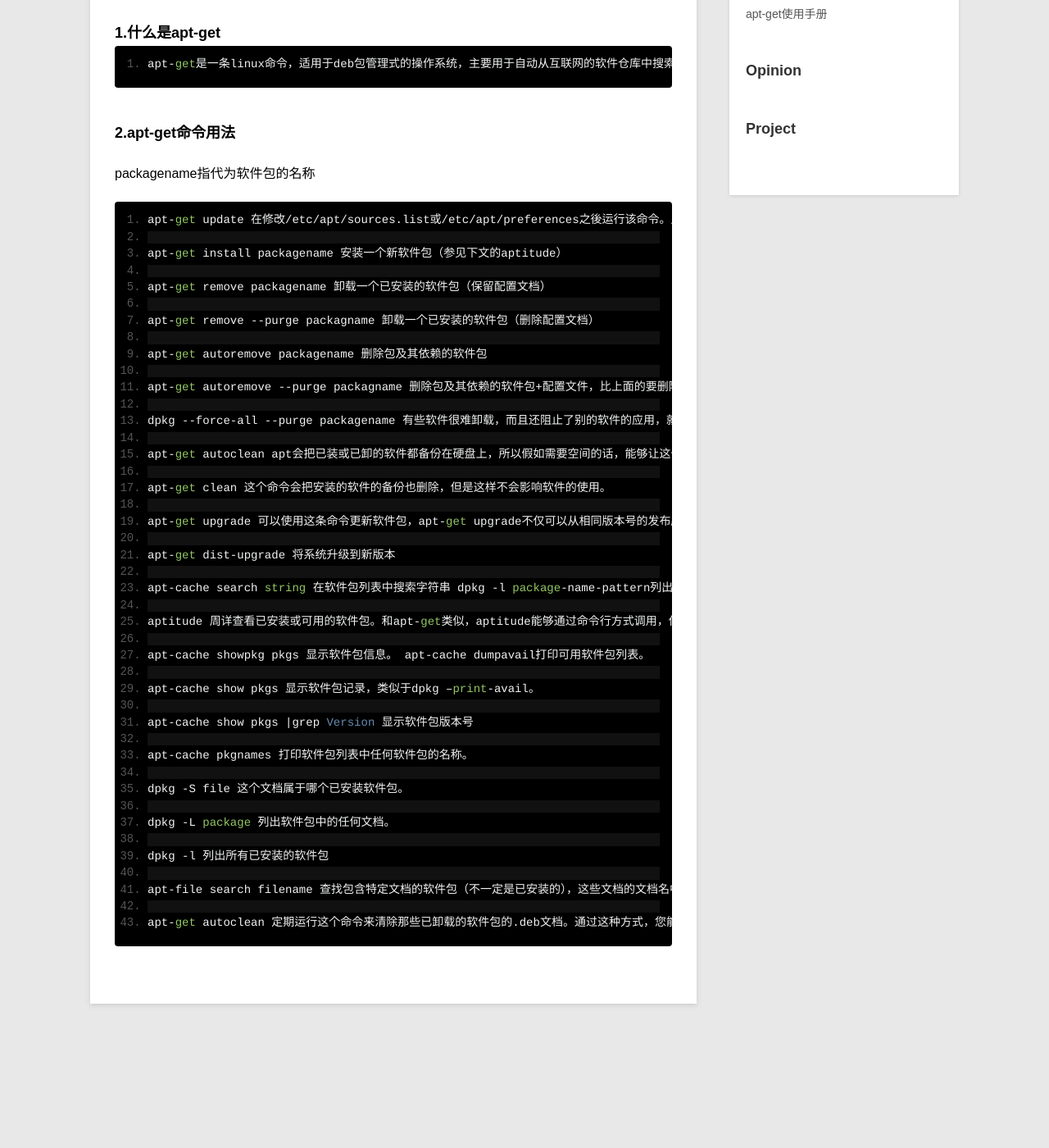
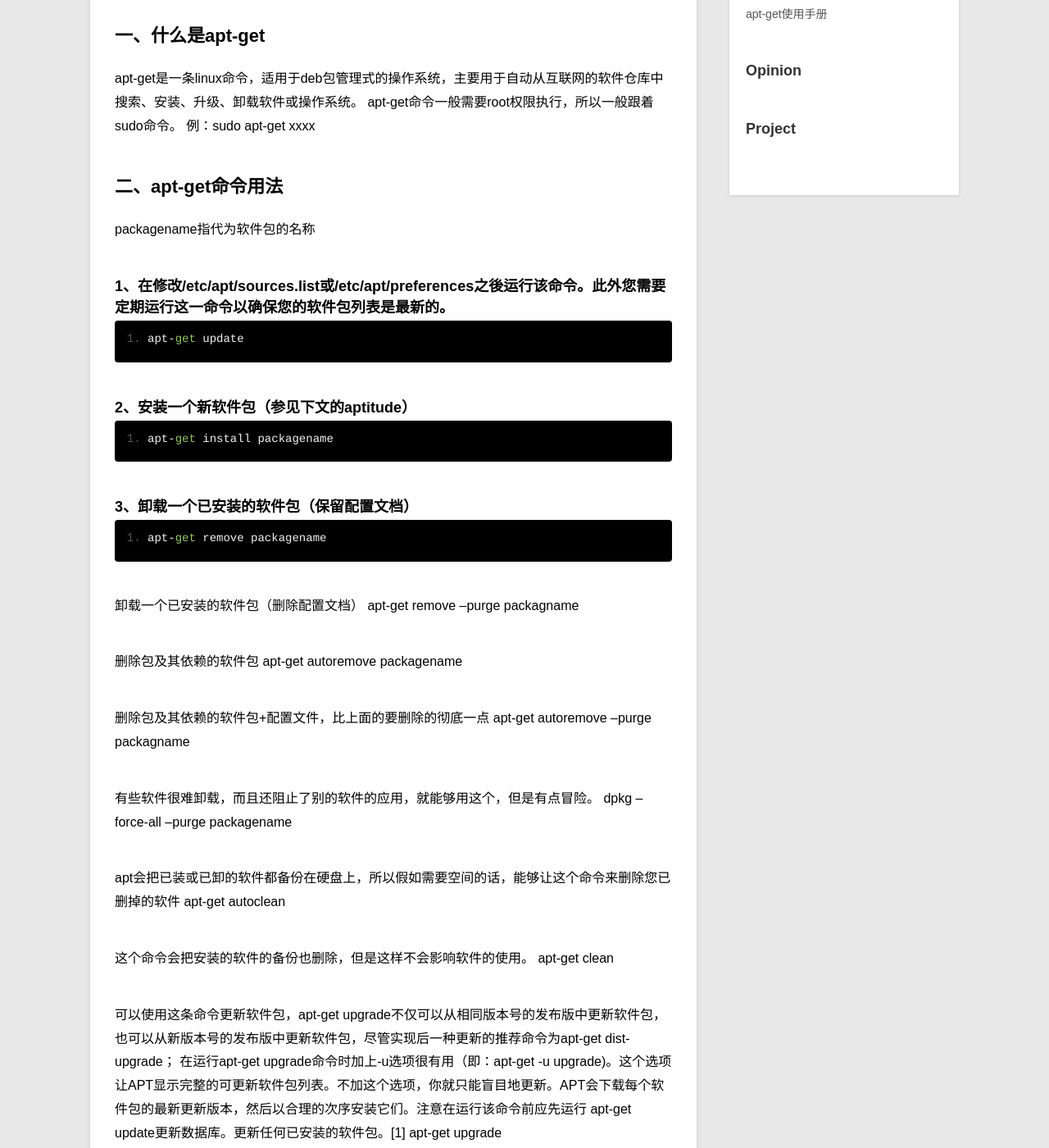
Before and after one commit to appleshan/OnTheWay, a Jekyll site: the page built from _posts/blog/2015-02-26-apt-get.md, in a window 1280 px wide and 1400 px high, scrolled down 254 px. Shown: the whole window at 82% size. Built offline with Jekyll 4.4.1, drawn with Linux system fonts in a browser that asks for light colours; Markdown is read by kramdown in place of the engine named in the settings; before the commit the page ends 1558 px from its top, so only the background shows below that; some of the changed text lies outside the part shown.

Commit message:
文章改为md格式

```diff
--- a/_posts/blog/2015-02-26-apt-get.md
+++ b/_posts/blog/2015-02-26-apt-get.md
@@ -4,80 +4,84 @@ title: apt-get使用手册
 category: blog
 ---
 
-###1.什么是apt-get
-    apt-get是一条linux命令，适用于deb包管理式的操作系统，主要用于自动从互联网的软件仓库中搜索、安装、升级、卸载软件或操作系统。
+##一、什么是apt-get
+apt-get是一条linux命令，适用于deb包管理式的操作系统，主要用于自动从互联网的软件仓库中搜索、安装、升级、卸载软件或操作系统。
 apt-get命令一般需要root权限执行，所以一般跟着sudo命令。
 例：sudo apt-get xxxx
 
-###2.apt-get命令用法
+##二、apt-get命令用法
 packagename指代为软件包的名称
 
+###1、在修改/etc/apt/sources.list或/etc/apt/preferences之後运行该命令。此外您需要定期运行这一命令以确保您的软件包列表是最新的。
     apt-get update
-在修改/etc/apt/sources.list或/etc/apt/preferences之後运行该命令。此外您需要定期运行这一命令以确保您的软件包列表是最新的。
 
+###2、安装一个新软件包（参见下文的aptitude）
     apt-get install packagename
-安装一个新软件包（参见下文的aptitude）
 
+###3、卸载一个已安装的软件包（保留配置文档）
     apt-get remove packagename
-卸载一个已安装的软件包（保留配置文档）
 
+卸载一个已安装的软件包（删除配置文档）
     apt-get remove --purge packagname
-卸载一个已安装的软件包（删除配置文档）
 
+删除包及其依赖的软件包
     apt-get autoremove packagename
-删除包及其依赖的软件包
 
+删除包及其依赖的软件包+配置文件，比上面的要删除的彻底一点
     apt-get autoremove --purge packagname
-删除包及其依赖的软件包+配置文件，比上面的要删除的彻底一点
 
+有些软件很难卸载，而且还阻止了别的软件的应用，就能够用这个，但是有点冒险。
     dpkg --force-all --purge packagename
-有些软件很难卸载，而且还阻止了别的软件的应用，就能够用这个，但是有点冒险。
 
+apt会把已装或已卸的软件都备份在硬盘上，所以假如需要空间的话，能够让这个命令来删除您已删掉的软件
     apt-get autoclean
-apt会把已装或已卸的软件都备份在硬盘上，所以假如需要空间的话，能够让这个命令来删除您已删掉的软件
 
+这个命令会把安装的软件的备份也删除，但是这样不会影响软件的使用。
     apt-get clean
-这个命令会把安装的软件的备份也删除，但是这样不会影响软件的使用。
 
-    apt-get upgrade
 可以使用这条命令更新软件包，apt-get upgrade不仅可以从相同版本号的发布版中更新软件包，也可以从新版本号的发布版中更新软件包，尽管实现后一种更新的推荐命令为apt-get dist-upgrade；
 在运行apt-get upgrade命令时加上-u选项很有用（即：apt-get -u upgrade)。这个选项让APT显示完整的可更新软件包列表。不加这个选项，你就只能盲目地更新。APT会下载每个软件包的最新更新版本，然后以合理的次序安装它们。注意在运行该命令前应先运行 apt-get update更新数据库。更新任何已安装的软件包。[1]
+    apt-get upgrade
 
+将系统升级到新版本
     apt-get dist-upgrade
-将系统升级到新版本
 
+在软件包列表中搜索字符串
     apt-cache search string
-在软件包列表中搜索字符串
-dpkg -l package-name-pattern列出任何和模式相匹配的软件包。假如您不知道软件包的全名，您能够使用“*package-name-pattern*”。
 
-    aptitude
+列出任何和模式相匹配的软件包。假如您不知道软件包的全名，您能够使用“*package-name-pattern*”。
+    dpkg -l package-name-pattern
+
 周详查看已安装或可用的软件包。和apt-get类似，aptitude能够通过命令行方式调用，但仅限于某些命令——最常见的有安装和卸载命令。
 由于aptitude比apt-get了解更多信息，能够说他更适合用来进行安装和卸载。
+    aptitude
 
+显示软件包信息。
     apt-cache showpkg pkgs
-显示软件包信息。
-apt-cache dumpavail打印可用软件包列表。
 
+打印可用软件包列表。
+    apt-cache dumpavail
+
+显示软件包记录，类似于dpkg –print-avail。
     apt-cache show pkgs
-显示软件包记录，类似于dpkg –print-avail。
 
+显示软件包版本号
     apt-cache show pkgs |grep Version
-显示软件包版本号
 
+打印软件包列表中任何软件包的名称。
     apt-cache pkgnames
-打印软件包列表中任何软件包的名称。
 
+这个文档属于哪个已安装软件包。
     dpkg -S file
-这个文档属于哪个已安装软件包。
 
+列出软件包中的任何文档。
     dpkg -L package
-列出软件包中的任何文档。
 
+列出所有已安装的软件包
     dpkg -l
-列出所有已安装的软件包
 
+查找包含特定文档的软件包（不一定是已安装的），这些文档的文档名中含有指定的字符串。apt-file是个单独的软件包。您必须先使用apt-get install来安装他，然後运行apt-file update。假如apt-file search filename输出的内容太多，您能够尝试使用apt-file search filename | grep -w filename（只显示指定字符串作为完整的单词出现在其中的那些文档名）或类似方法，例如：apt-file search filename | grep /bin/（只显示位于诸如/bin或/usr/bin这些文档夹中的文档，假如您要查找的是某个特定的执行文档的话，这样做是有帮助的）
     apt-file search filename
-查找包含特定文档的软件包（不一定是已安装的），这些文档的文档名中含有指定的字符串。apt-file是个单独的软件包。您必须先使用apt-get install来安装他，然後运行apt-file update。假如apt-file search filename输出的内容太多，您能够尝试使用apt-file search filename | grep -w filename（只显示指定字符串作为完整的单词出现在其中的那些文档名）或类似方法，例如：apt-file search filename | grep /bin/（只显示位于诸如/bin或/usr/bin这些文档夹中的文档，假如您要查找的是某个特定的执行文档的话，这样做是有帮助的）
 
+定期运行这个命令来清除那些已卸载的软件包的.deb文档。通过这种方式，您能够释放大量的磁盘空间。假如您的需求十分迫切，能够使用apt-get clean以释放更多空间。这个命令会将已安装软件包裹的.deb文档一并删除。大多数情况下您不会再用到这些.debs文档，因此假如您为磁盘空间不足而感到焦头烂额，这个办法也许值得一试。
     apt-get autoclean
-定期运行这个命令来清除那些已卸载的软件包的.deb文档。通过这种方式，您能够释放大量的磁盘空间。假如您的需求十分迫切，能够使用apt-get clean以释放更多空间。这个命令会将已安装软件包裹的.deb文档一并删除。大多数情况下您不会再用到这些.debs文档，因此假如您为磁盘空间不足而感到焦头烂额，这个办法也许值得一试。
```
